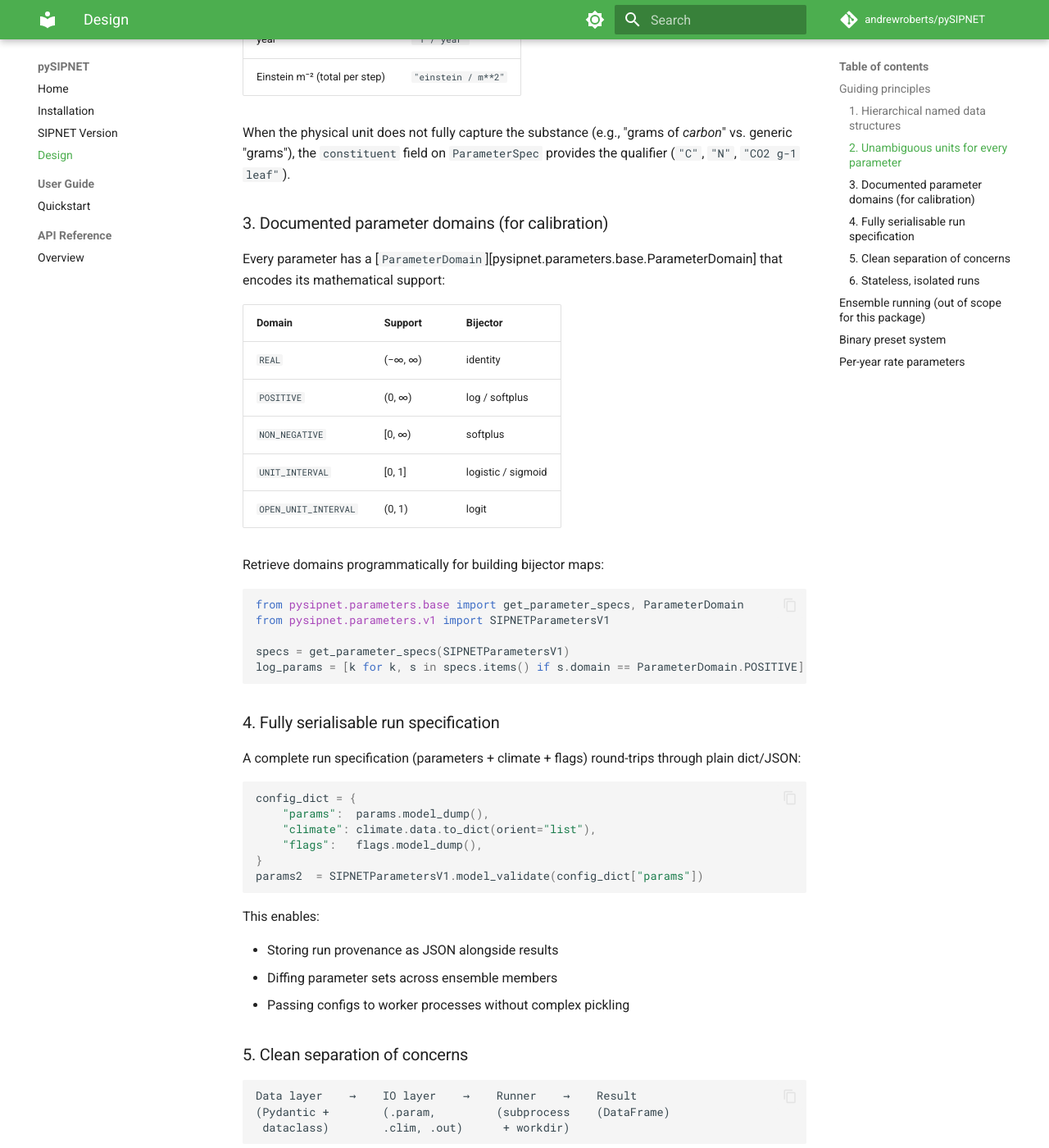
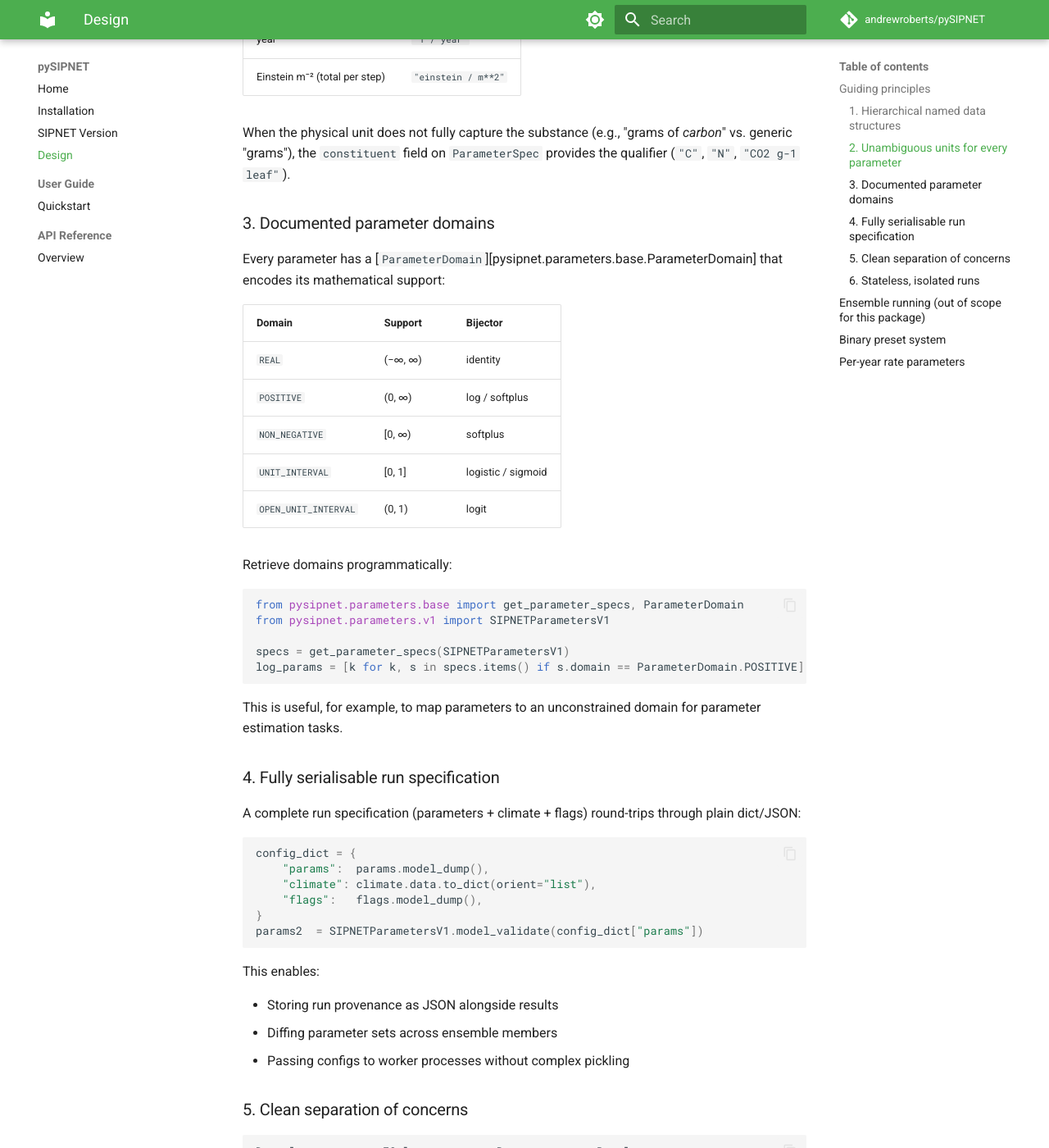
Before and after one commit to TARPS-group/pySIPNET, an MkDocs documentation site: the page built from docs/design.md, in a window 1280 px wide and 1400 px high, scrolled down 906 px. Shown: the whole window at 82% size. Built offline with MkDocs 1.6.1 and Material for MkDocs 9.7.7, drawn with Linux system fonts in a browser that asks for light colours; comment, search, counter and statistics services are not loaded.

Commit message:
Update design.md

````diff
--- a/docs/design.md
+++ b/docs/design.md
@@ -34,7 +34,7 @@ Every parameter field carries its units via a [`ParameterSpec`][pysipnet.paramet
 
 When the physical unit does not fully capture the substance (e.g., "grams of *carbon*" vs. generic "grams"), the `constituent` field on `ParameterSpec` provides the qualifier (`"C"`, `"N"`, `"CO2 g-1 leaf"`).
 
-### 3. Documented parameter domains (for calibration)
+### 3. Documented parameter domains
 
 Every parameter has a [`ParameterDomain`][pysipnet.parameters.base.ParameterDomain] that encodes its mathematical support:
 
@@ -46,7 +46,7 @@ Every parameter has a [`ParameterDomain`][pysipnet.parameters.base.ParameterDoma
 | `UNIT_INTERVAL` | [0, 1] | logistic / sigmoid |
 | `OPEN_UNIT_INTERVAL` | (0, 1) | logit |
 
-Retrieve domains programmatically for building bijector maps:
+Retrieve domains programmatically:
 
 ```python
 from pysipnet.parameters.base import get_parameter_specs, ParameterDomain
@@ -55,6 +55,8 @@ from pysipnet.parameters.v1 import SIPNETParametersV1
 specs = get_parameter_specs(SIPNETParametersV1)
 log_params = [k for k, s in specs.items() if s.domain == ParameterDomain.POSITIVE]
 ```
+
+This is useful, for example, to map parameters to an unconstrained domain for parameter estimation tasks.
 
 ### 4. Fully serialisable run specification
 
````
